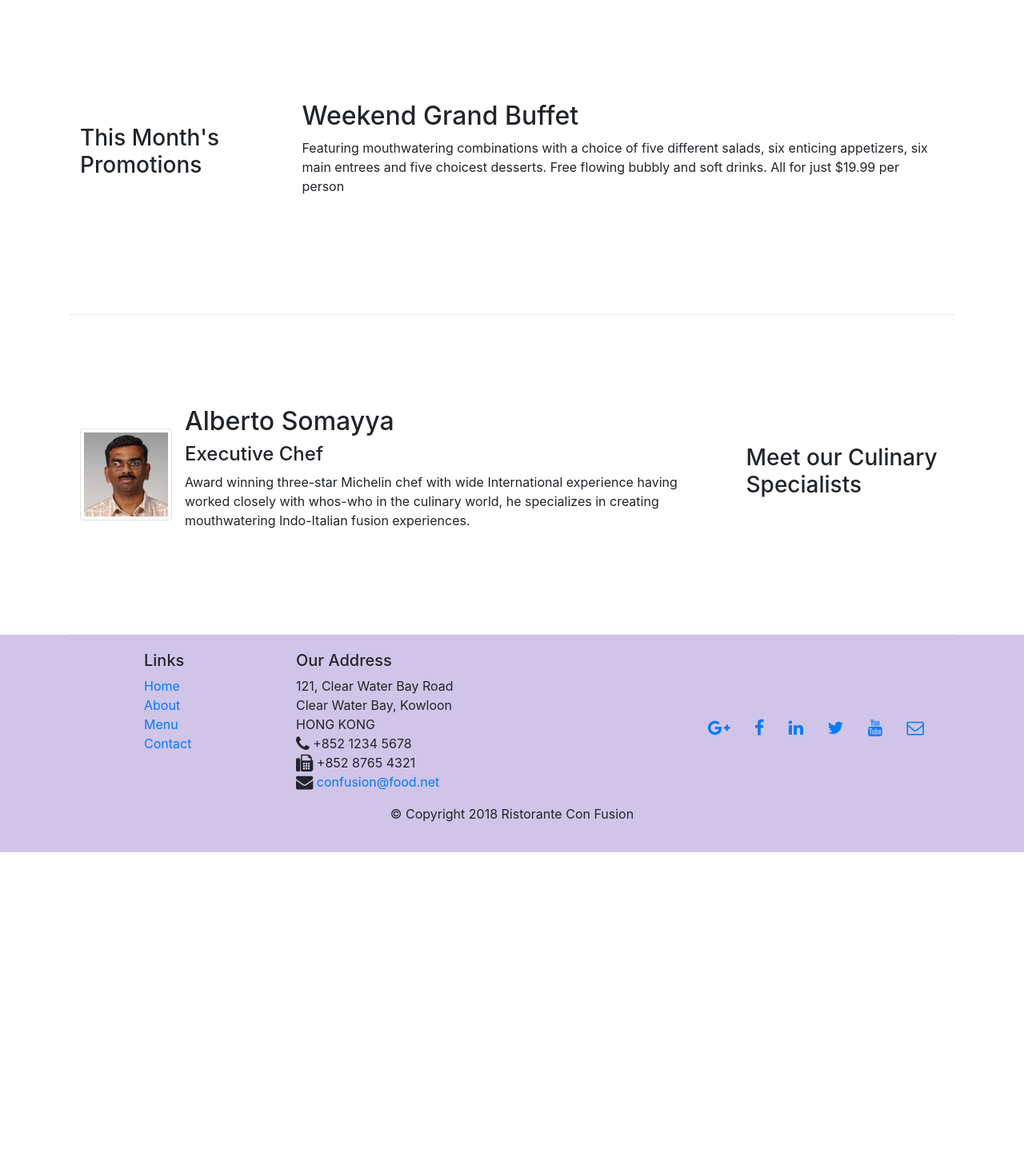
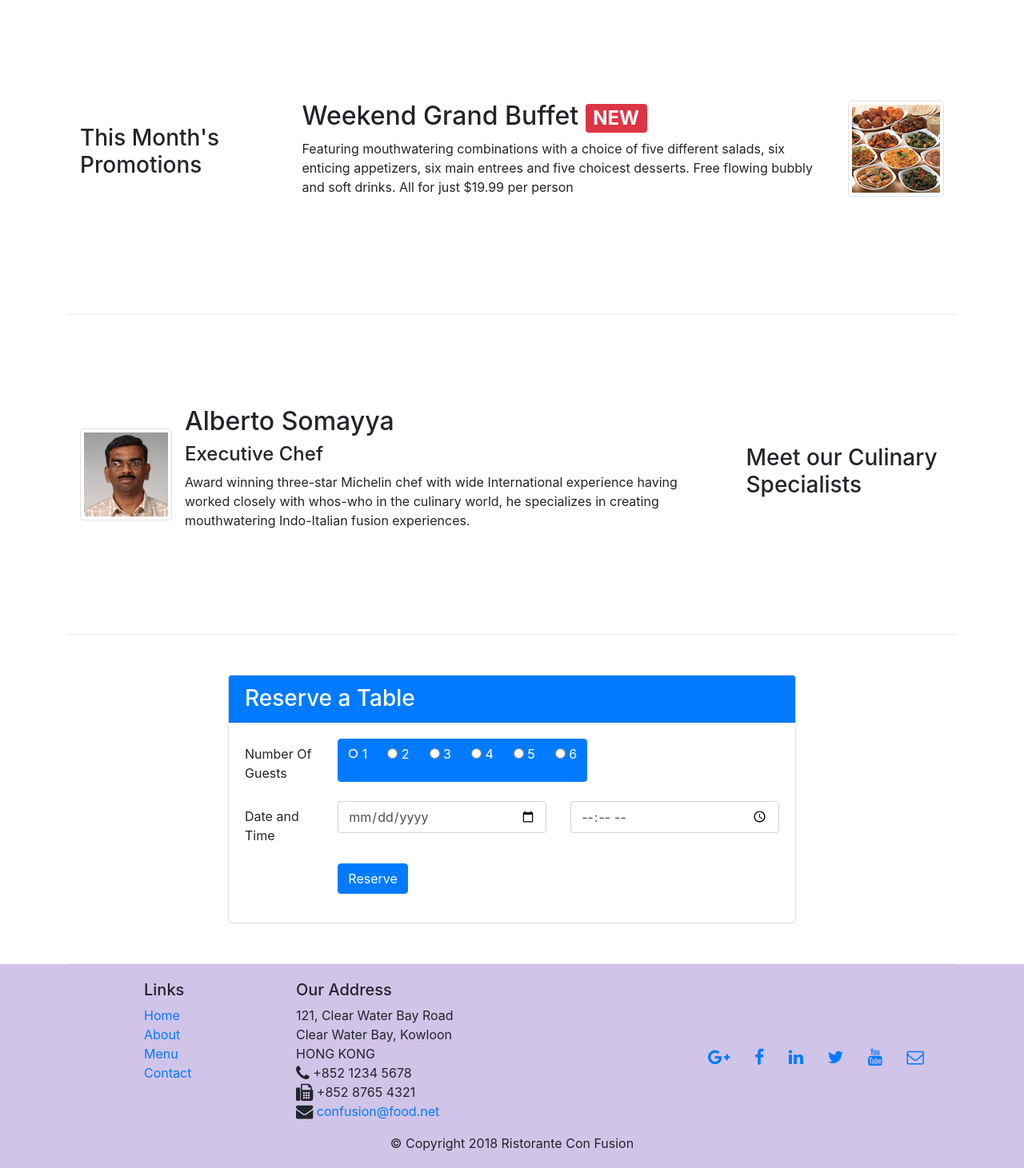
Before and after one commit to atabana/Confusion, a website: page index.html in a window 1280 px wide. Shown: the part 740-2201 px from the top of the page at 80% size. Before the commit the page ends 1806 px from the top, so only its background shows below. Drawn offline with nearby package versions, Linux system fonts and the light colour scheme.

Commit message:
Add table reservation form.

```diff
--- a/index.html
+++ b/index.html
@@ -37,14 +37,17 @@
     </nav>
     <header class="jumbotron">
         <div class="container">
-            <div class="row row-header">
+            <div class="row row-header align-items-center">
                 <div class="col-12 col-sm-6">
                     <h1>Ristorante con Fusion</h1>
                     <p>We take inspiration from the World's best cuisines, and create a unique fusion experience. Our
                         lipsmacking creations will tickle your culinary senses!</p>
                 </div>
-                <div class="col-12 col-sm">
+                <div class="col-12 col-sm-3">
                     <img src="img/logo.png" class="img-fluid">
+                </div>
+                <div class="col-12 col-sm-3">
+                    <a href="#reserveTable" class="btn btn-secondary btn-sm btn-block" role="button">Reserve Table</a>
                 </div>
             </div>
         </div>
@@ -72,14 +75,23 @@
 
 
         <div class="row row-content align-items-center">
-            <div class="col-12 col-sm-4 col-md-3">
+            <div class="col-12 col-sm-4 order-sm-first col-md-3">
                 <h3>This Month's Promotions</h3>
             </div>
-            <div class="col col-sm col-md">
-                <h2>Weekend Grand Buffet</h2>
-                <p>Featuring mouthwatering combinations with a choice of five different salads, six enticing
-                    appetizers, six main entrees and five choicest desserts. Free flowing bubbly and soft drinks. All
-                    for just $19.99 per person </p>
+            <div class="col col-sm order-sm-last col-md">
+                <div class="media">
+                    <div class="media-body">
+                        <h2 class="mt-0">Weekend Grand Buffet <span class="badge badge-danger">NEW</span></h2>
+                        <p class="d-none d-sm-block">Featuring mouthwatering combinations with a choice of five
+                            different
+                            salads, six enticing
+                            appetizers, six main entrees and five choicest desserts. Free flowing bubbly and soft
+                            drinks.
+                            All
+                            for just $19.99 per person </p>
+                    </div>
+                    <img class="ml-3 img-thumbnail" src="img/buffet.png" alt="Buffet">
+                </div>
             </div>
         </div>
 
@@ -102,6 +114,64 @@
                 </div>
             </div>
         </div>
+        <div class="row row-content align-items-center">
+            <div class="col-12 col-sm-8 offset-sm-2">
+                <div class="card">
+                    <h3 class="card-header bg-primary text-white">Reserve a Table</h3>
+                    <div class="card-body">
+                        <form>
+                            <div class="form-group row" id="reserveTable">
+                                <label for="numOfGuests" class="col-12 col-md-2 col-form-label">Number Of Guests</label>
+
+                                <div class="col-12 col-md-10 btn-group" data-toggle="numberOfGuests">
+                                    <label class="btn btn-primary">
+                                        <input type="radio" name="numberOfGuests" value="1" autocomplete="off" checked>
+                                        1
+                                        <br>
+                                    </label>
+                                    <label class="btn btn-primary">
+                                        <input type="radio" name="numberOfGuests" value="2" autocomplete="off"> 2 <br>
+                                    </label>
+                                    <label class="btn btn-primary">
+                                        <input type="radio" name="numberOfGuests" value="3" autocomplete="off"> 3 <br>
+                                    </label>
+                                    <label class="btn btn-primary">
+                                        <input type="radio" name="numberOfGuests" value="4" autocomplete="off"> 4 <br>
+                                    </label>
+                                    <label class="btn btn-primary">
+                                        <input type="radio" name="numberOfGuests" value="5" autocomplete="off"> 5 <br>
+                                    </label>
+                                    <label class="btn btn-primary">
+                                        <input type="radio" name="numberOfGuests" value="6" autocomplete="off"> 6 <br>
+                                    </label>
+
+                                </div>
+
+
+
+                            </div>
+                            <div class="form-group row">
+                                <label for="telnum" class="col-12 col-md-2 col-form-label">Date and Time</label>
+                                <div class="col-6 col-md-5">
+                                    <input type="date" class="form-control" id="areacode" name="areacode" placeholder="Date">
+                                </div>
+                                <div class="col-6 col-md-5">
+                                    <input type="time" class="form-control" id="telnum" name="telnum" placeholder="Time">
+                                </div>
+                            </div>
+                            <div class="form-group row">
+                                <div class="offset-md-2 col-md-10">
+                                    <button type="submit" class="btn btn-primary">Reserve</button>
+                                </div>
+                            </div>
+                        </form>
+                    </div>
+                </div>
+            </div>
+
+
+        </div>
+
     </div>
 
     <footer class="footer">
```
